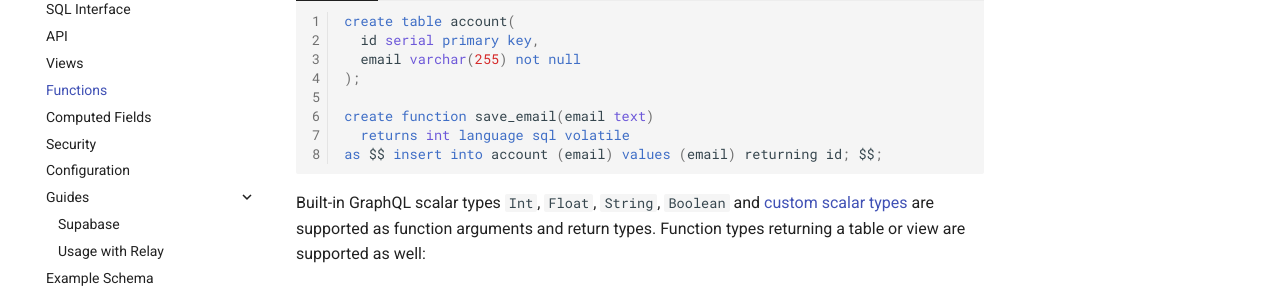
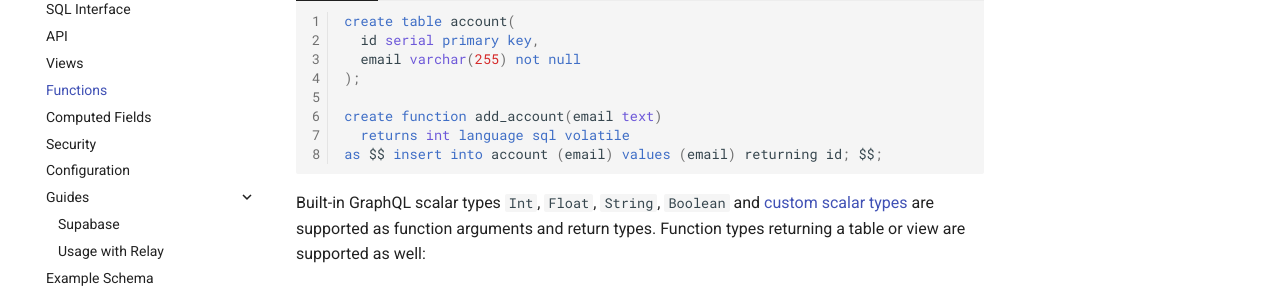
Before and after one commit to supabase/pg_graphql, an MkDocs documentation site: the page built from docs/functions.md, in a window 1280 px wide and 900 px high, scrolled down 351 px. Shown: the part 153-448 px from the top of the window. Built offline with MkDocs 1.6.1 and Material for MkDocs 9.7.7, drawn with Linux system fonts in a browser that asks for light colours; comment, search, counter and statistics services are not loaded.

Commit message:
fix examples in docs

````diff
--- a/docs/functions.md
+++ b/docs/functions.md
@@ -38,7 +38,7 @@
       email varchar(255) not null
     );
 
-    create function save_email(email text)
+    create function add_account(email text)
       returns int language sql volatile
     as $$ insert into account (email) values (email) returning id; $$;
     ```
@@ -97,10 +97,10 @@
     ```json
     {
       "data": {
-          "returnsAccount": {
-            "id": 1,
-            "email": "email@example.com"
-          }
+        "accountById": {
+          "id": 1,
+          "email": "a@example.com"
+        }
       }
     }
     ```
@@ -130,7 +130,7 @@
 
     ```graphql
     query {
-      accountsByEmail(email_to_search: "a@example.com", first: 1) {
+      accountsByEmail(emailToSearch: "a@example.com", first: 1) {
       edges {
             node {
               id
````
Also changed, not shown: other parts of docs/functions.md (+3 -3 lines).
